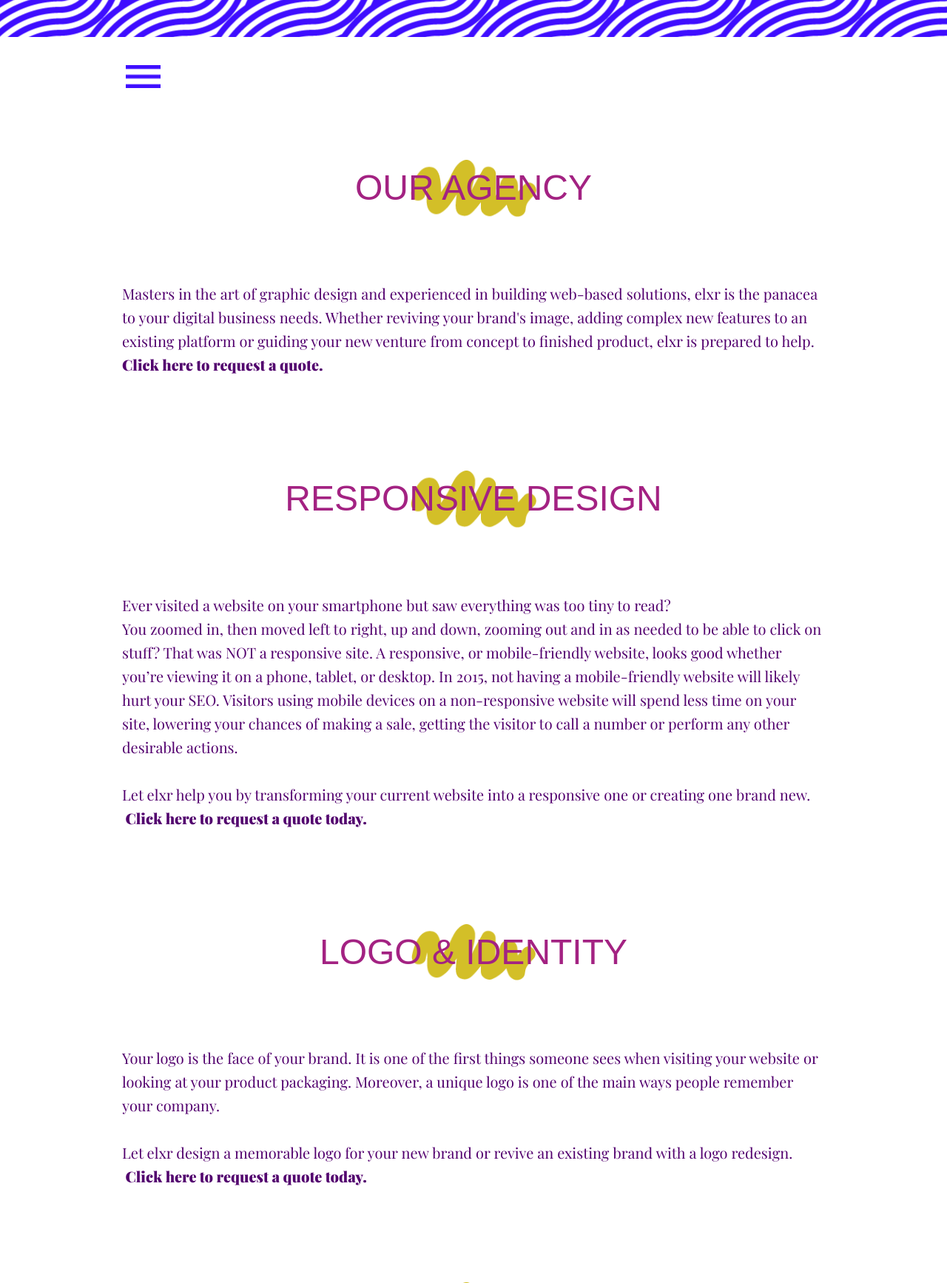
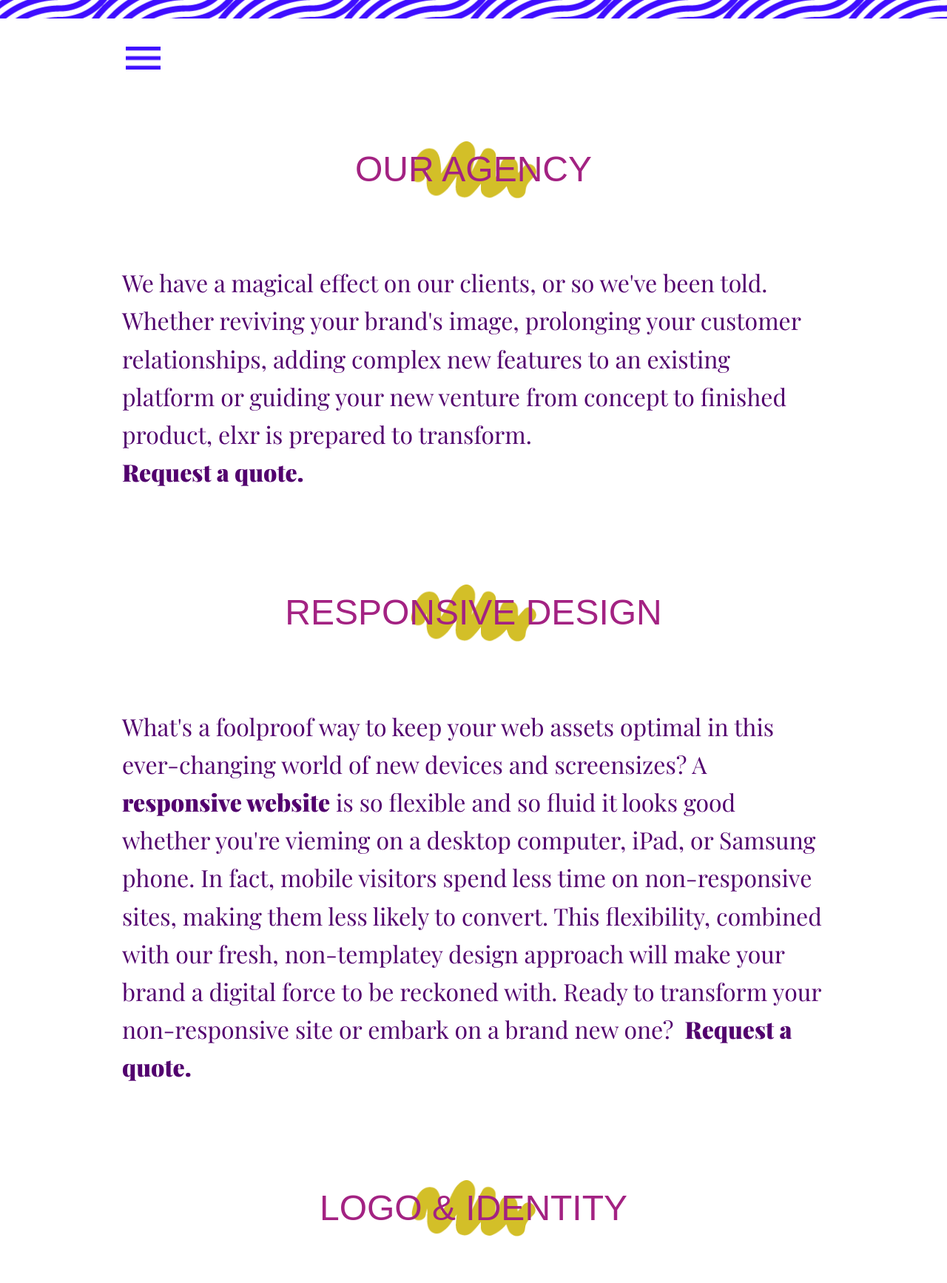
Before and after one commit to bcrebel/elxr-master, a PHP site: page /details.php in a window 1280 px wide. Shown: the top 1734 px of the page at 74% size. Run offline with PHP 8.4, Linux system fonts and the light colour scheme; some libraries are stand-ins or nearby versions; some web fonts are replaced.

Commit message:
Updated copy

```diff
--- a/public_html/details.php
+++ b/public_html/details.php
@@ -54,12 +54,12 @@
         <div class="row">
           <div  class="large-12 columns">
             <p class="description2">
-              Masters in the art of graphic design and experienced in building web-based solutions,
-              elxr is the panacea to your digital business needs. Whether reviving your brand's image,
+              We have a magical effect on our clients, or so we've been told.
+              Whether reviving your brand's image, prolonging your customer relationships,
               adding complex new features to an existing platform or guiding your new venture from concept to finished product,
-               elxr is prepared to help.
+               elxr is prepared to transform.
             <br>
-            <a href="contact.php"><span>Click here to request a quote.</span></a>
+            <a href="contact.php"><span>Request a quote.</span></a>
             </p>
           </div>
         </div>
@@ -78,20 +78,15 @@
         <div class="row">
           <div class="large-12 columns">
             <p id="AboutUs" class="description2">
-              Ever visited a website
-              on your smartphone but saw everything was too tiny to read? <br>
-              You zoomed in, then moved left to right, up and down, zooming out and in
-               as needed to be able to click on stuff? That was
-              NOT a responsive site.
-              A responsive, or mobile-friendly website, looks good whether you’re viewing
-             it on a phone, tablet, or desktop. In 2015, not having a
-              mobile-friendly website will likely hurt your SEO. Visitors using mobile devices on a non-responsive
-             website will spend less time on your site,
-             lowering your chances of making a sale, getting the visitor to call a number
-             or perform any other desirable actions. <br><br>
-             Let elxr help you by transforming your current website into a responsive one or creating one brand new.
-            <br>
-            <a href="contact.php"><span>&nbsp;Click here to request a quote today.</span></a>
+              What's a foolproof way to keep your web assets optimal in this ever-changing world of new devices and screensizes?
+              A <b>responsive website</b> is so flexible and so fluid it looks good whether you're vieming on a desktop computer, iPad, or Samsung
+              phone.
+              In fact, mobile visitors spend less time on non-responsive sites, making them less likely
+             to convert. This flexibility, combined with our fresh, non-templatey design approach
+             will make your brand a digital force to be reckoned with.
+             Ready to transform your non-responsive site or embark on a brand new one?
+
+            <a href="contact.php"><span>&nbsp;Request a quote.</span></a>
             </p>
           </div>
         </div>
@@ -111,13 +106,11 @@
         <div class="row">
           <div class="large-12 columns">
             <p id="AboutUs" class="description2">
-              Your logo is the face of your brand.
-              It is one of the first things someone sees when
-              visiting your website or looking at your product packaging.
-              Moreover, a unique logo is one of the main ways people remember your company. <br><br>
-              Let elxr design a memorable logo for your new brand or revive an existing brand with a logo redesign.
+              Your logo is a serious matter. Crafting logos that are unique and memorable requires a certain finesse.
+              Good thing we specialize in crafting logos and brand identities that are relevant, timeless, and integrate seamlessly in different media.
+
             <br>
-            <a href="contact.php"><span>&nbsp;Click here to request a quote today.</span></a>
+            <a href="contact.php"><span>&nbsp;Request a quote.</span></a>
             </p>
           </div>
         </div>
@@ -137,18 +130,12 @@
         <div class="row">
           <div class="large-12 columns">
             <p class="description2">
-                If you're building a business or brand in 2015,
-                you know you should be using social media to interact with customers.
-                According to Adroit Digital,
-                75 percent of online Americans said information found on social media
-                influenced their shopping behavior and enhanced brand loyalty.
-                Unfortunately, managing social media is a big time drain. It's a big job
-                but not a full-time job so fill your business' need by outsourcing this task .
-                elxr's social media team has expereince working with a diverse array of clients.
-                We know what works and what hasn't. <br><br>
-                Let elxr help you manage your social media accounts today.
+                By now we're all familiar with the awesome advantages of social media, including increased conversion,
+                brand loyalty and recognition, lower marketing costs and improved SEO rankings. We're here to help you
+                make that pivotal investment in social media strategy, implementation and analytics.
+
               <br>
-            <a href="contact.php"><span>&nbsp;Click here to request a quote today.</span></a>
+            <a href="contact.php"><span>&nbsp;Request a quote.</span></a>
 
             </p>
           </div>
@@ -170,17 +157,16 @@
         <div class="row">
           <div class="large-12 columns">
             <p class="description2">
-            Email marketing is an affordable way to stretch a tight marketing budget -
-            and whose isn’t these days? <br>
-            It allows you to proactively communicate
-            with your existing customers and prospects
-            instead of waiting for them to return to your website or storefront.
+            Email marketing is an affordable way to stretch a tight marketing budget&mdash;and
+            who isn’t stretching these days?
+            It's an opportunity to proactively communicate
+            with your existing prospects
+            instead of passively waiting for them to return to your website.
             As more consumers are opening promotional emails on their mobile devices,
-            a responsive newsletter makes emails work even better. <br><br>
-            Let elxr design custom, attention-grabbing, responsive newsletters
-            that excite your audience and drive them to your website.
-            <br>
-            <a href="contact.php"><span>&nbsp;Click here to request a quote today.</span></a>
+            a responsive newsletter makes emails work even better.
+            We develop dynamic email marketing strategies featuring custom, attention-grabbing, responsive newsletters
+            that maximize customer trust, traffic and conversion.
+            <a href="contact.php"><span>&nbsp;Request a quote.</span></a>
             </p>
           </div>
         </div>
--- a/public_html/index.php
+++ b/public_html/index.php
@@ -65,7 +65,7 @@
             <img class="main-logo" src="stylesheets/img/elxr_logo_v2_elep.png">
             <div class="divider">
             </div>
-            <h1><span>elxr</span> is the panacea for all your digital business needs</h1>
+            <h1><!--<span>elxr</span>--> transform your digital presence</h1>
           </div>
 
 
--- a/public_html/scss/_custom.scss
+++ b/public_html/scss/_custom.scss
@@ -3,8 +3,8 @@
 header {
 background-image: url("img/flowing.png");
 width: 100%;
-height: 50px;
-background-position: 45% 70%;
+height: 25px;
+ background-position: 45% 70%;
 }
 
 
@@ -59,7 +59,7 @@
 		}
 	}
 	a {
-	color: $electric;
+	color: $mustard;
 
 	}
 }
@@ -122,6 +122,7 @@
 float: left;
 clear: both;
 width: 100%;
+margin-bottom: 50px;
 margin-top: 50px;
 	ul li {
 	float: left;
@@ -299,6 +300,7 @@
 overflow: hidden;
 width: 100%;
 height: 125px;
+border-top: solid 3px $mustard;
 font-family: $playfair;
 color: lighten($bluish, 30%);
 font-size: rem-calc(18px);
@@ -471,7 +473,7 @@
 .description2 {
 font-family: $playfair;
 margin-top: 30px;
-font-size: 1.25rem;
+font-size: 2rem;
 //font-style: italic;
 text-align: left;
 color: #52006e;
--- a/public_html/scss/_settings.scss
+++ b/public_html/scss/_settings.scss
@@ -5,6 +5,7 @@
 //Colors
 
 $bluish : #3E0DFF;
+
 
 $salmon: #E80CDF;
 
@@ -43,13 +44,14 @@
 
 //Reveal Modal
 $reveal-modal-bg: $bluish;
-$reveal-close-color: $mustard;
+$reveal-close-color: $electric;
 $reveal-close-weight: normal;
 $reveal-border-color: $bluish;
 $reveal-radius: 0px;
 $reveal-round: 0px;
-$reveal-close-font-size: 3rem;
-
+$reveal-close-font-size: 4rem;
+$reveal-overlay-bg: $bluish;
+$reveal-box-shadow: (0,0,0,0);
 //Forms
 
  $input-border-color: #52006e;
```
Also changed, not shown: public_html/stylesheets/app.css.
